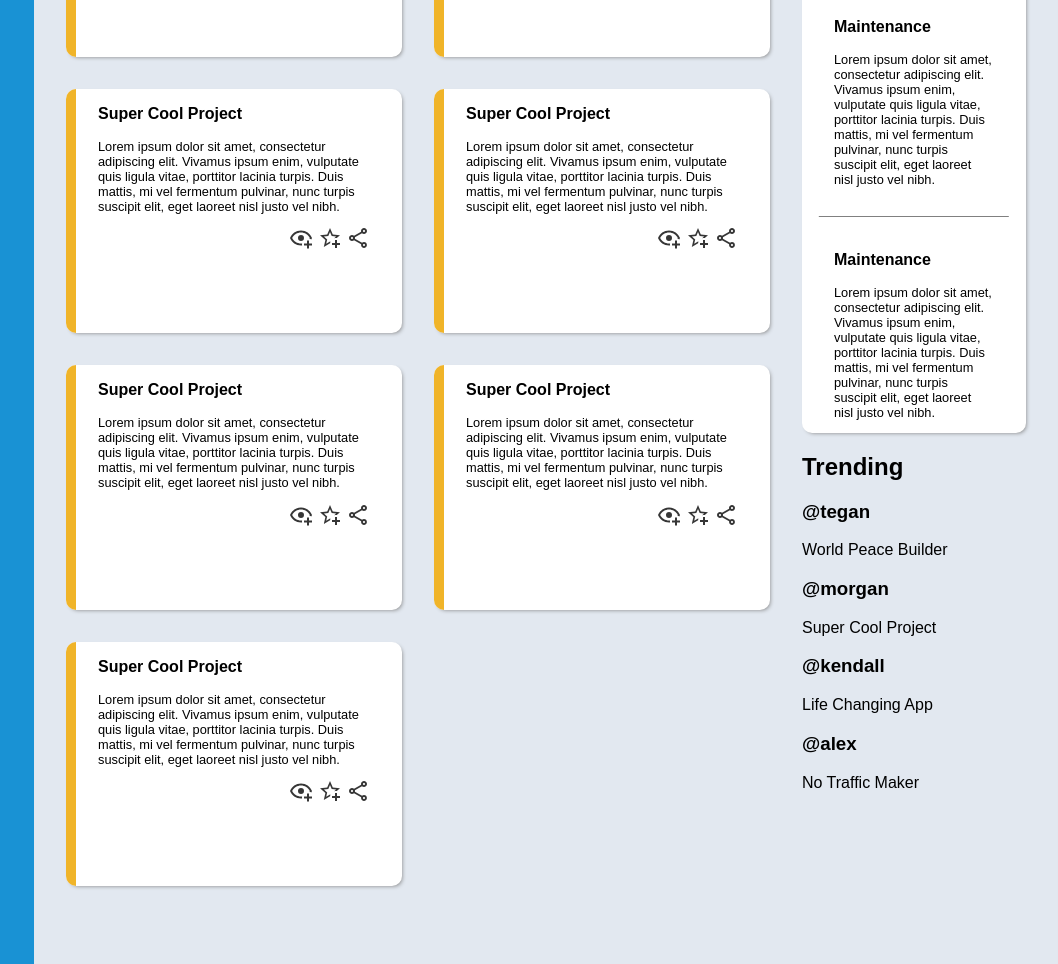
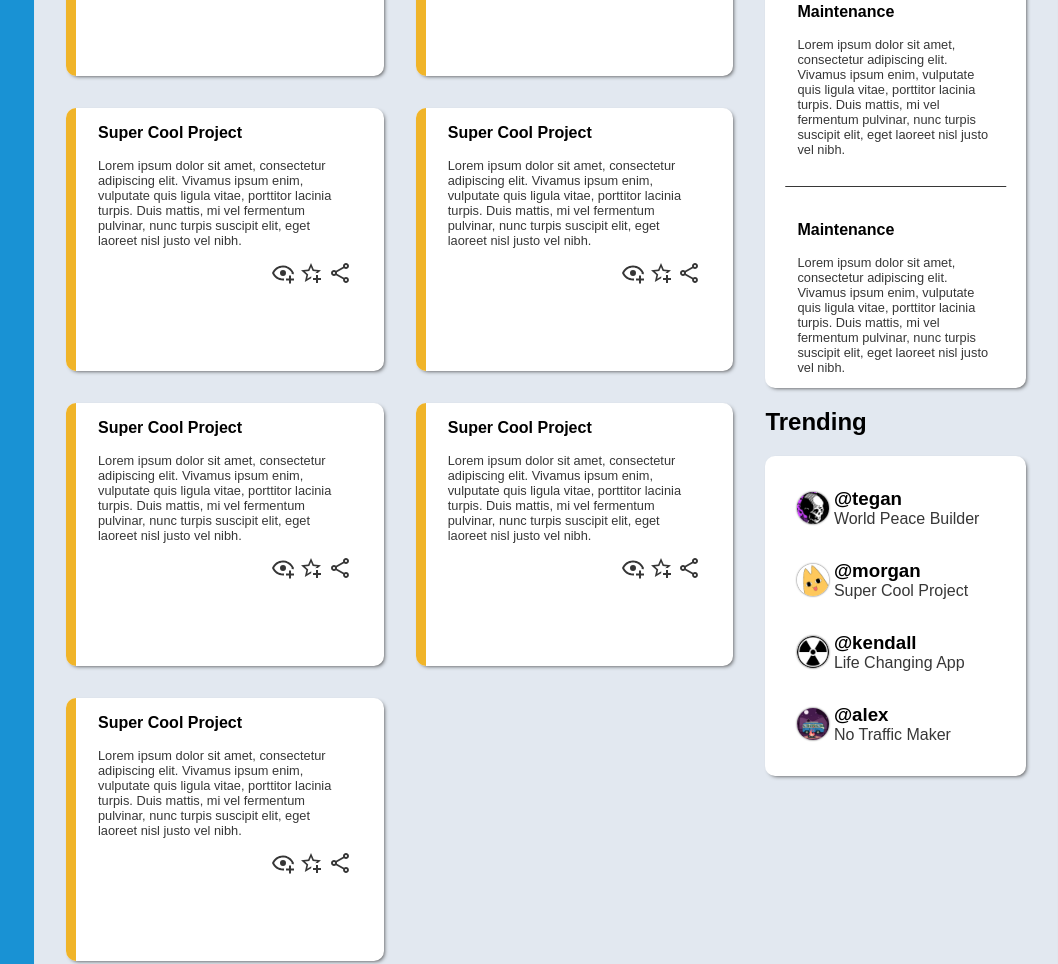
Before and after one commit to GPM03/admin-dashboard, a plain HTML site: page index.html in a window 1280 px wide. Shown: the part 507-1471 px from the top of the page, without its empty margins (222-1280 px from the left). Drawn offline with Linux system fonts and the light colour scheme.

Commit message:
Add trending styles

```diff
--- a/index.html
+++ b/index.html
@@ -310,26 +310,40 @@
 
         <div class="trending">
             <h2>Trending</h2>
+                <div class="trending-container">
+                <div class="trending-card">
+                    <img class="trending-img" src="materials/profile2.jpg">
                     <div>
                         <h3>@tegan</h3>
                         <p>World Peace Builder</p>
                     </div>
+                </div>
 
+                <div class="trending-card">
+                    <img class="trending-img" src="materials/profile1.jpg">
                     <div>
                         <h3>@morgan</h3>
                         <p>Super Cool Project</p>
                     </div>
+                </div>
 
+                <div class="trending-card">
+                    <img class="trending-img" src="materials/profile3.jpg">
                     <div>
                         <h3>@kendall</h3>
                         <p>Life Changing App</p>
                     </div>
+                </div>
 
+                <div class="trending-card">
+                    <img class="trending-img" src="materials/profile4.jpg">
                     <div>
                         <h3>@alex</h3>
                         <p>No Traffic Maker</p>
                     </div>
                 </div>
+            </div>
+        </div>
     </main>
 </body>
 </html>
--- a/style.css
+++ b/style.css
@@ -6,6 +6,10 @@ body {
     display: grid;
     grid-template: auto auto / 1fr 4fr;
     margin: 0;
+}
+
+p {
+    color: rgb(55, 55, 55);
 }
 
 .topbar {
@@ -56,7 +60,7 @@ body {
     display: inline-block;
     width: 2.5rem;
     border-radius: 100px;
-    box-shadow: 0 0 2px grey;
+    box-shadow: 0 0 2px rgb(55, 55, 55);
 }
 
 .profile-small p {
@@ -78,7 +82,7 @@ body {
     width: 4.5rem;
     border-radius: 50px;
     margin-right: 1rem;
-    box-shadow: 0 0 2px grey;
+    box-shadow: 0 0 2px rgb(55, 55, 55);
 
 }
 
@@ -182,8 +186,8 @@ body {
     grid-row: 2 / 3;
     grid-column: 2 / 3;
     display: grid;
-    grid-template: 1fr 1fr / 3fr 1fr;
-    box-shadow: 0 4px 5px -5px inset grey;
+    grid-template: 1fr 1fr / 2.5fr 1fr;
+    box-shadow: 0 4px 5px -5px inset rgb(55, 55, 55);
 }
 
 .projects {
@@ -206,7 +210,7 @@ body {
     background-color: white;
     padding: 0 2rem 2rem 2rem;
     border-radius: 10px;
-    box-shadow: 110px 0px 0 -100px inset rgb(240, 180, 41), 2px 2px 4px -2px grey;
+    box-shadow: 110px 0px 0 -100px inset rgb(240, 180, 41), 2px 2px 4px -2px rgb(55, 55, 55);
 
 }
 
@@ -248,13 +252,13 @@ body {
     background-color: white;
     border-radius: 10px;
     display: inline-block;
-    box-shadow: 2px 2px 4px -2px grey;
+    box-shadow: 2px 2px 4px -2px rgb(55, 55, 55);
     padding: 0 2rem 0 2rem;
 
 }
 
 .annoucements-container div{
-    box-shadow: 0 10px 0 -10px inset grey;
+    box-shadow: 0 10px 0 -10px inset rgb(55, 55, 55);
     margin: 1rem 0 4rem 0;
 }
 
@@ -271,7 +275,7 @@ body {
     width: 85%;
     height: 1px;
     position: absolute;
-    background-color: grey;
+    background-color: rgb(55, 55, 55);
     left: 50%;
     transform: translate(-50%, 0);
     margin-top: 1rem;
@@ -288,4 +292,38 @@ body {
 .trending {
     grid-column: 2 / 3;
     grid-row: 2 / 3;
+    margin-right: 2rem;
 }
+
+.trending-container {
+    box-sizing: border-box;
+    background-color: white;
+    border-radius: 10px;
+    display: inline-block;
+    box-shadow: 2px 2px 4px -2px rgb(55, 55, 55);
+    padding: 0 2rem 0 2rem;
+    width: 100%;
+}
+
+.trending-img {
+    border-radius: 50px;
+    width: 2rem;
+    box-shadow: 0 0 2px rgb(55, 55, 55);
+}
+
+.trending-card {
+    margin: 2rem 0;
+}
+
+.trending-card div {
+    display: inline-block;
+}
+
+.trending-card h3 {
+    margin: 0;
+}
+
+.trending-card p {
+    margin: 0;
+    display: block;
+}
```
Lines whose indentation alone changed are shown as unchanged.
